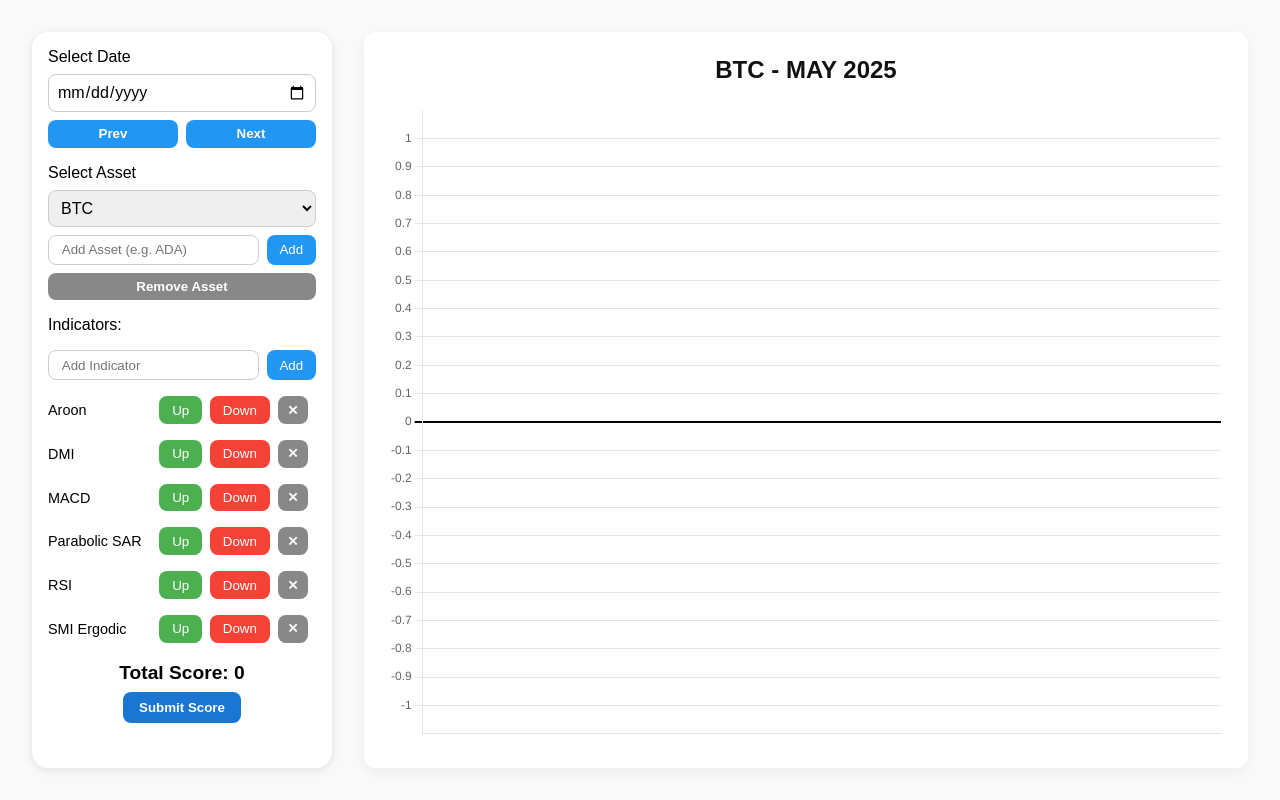
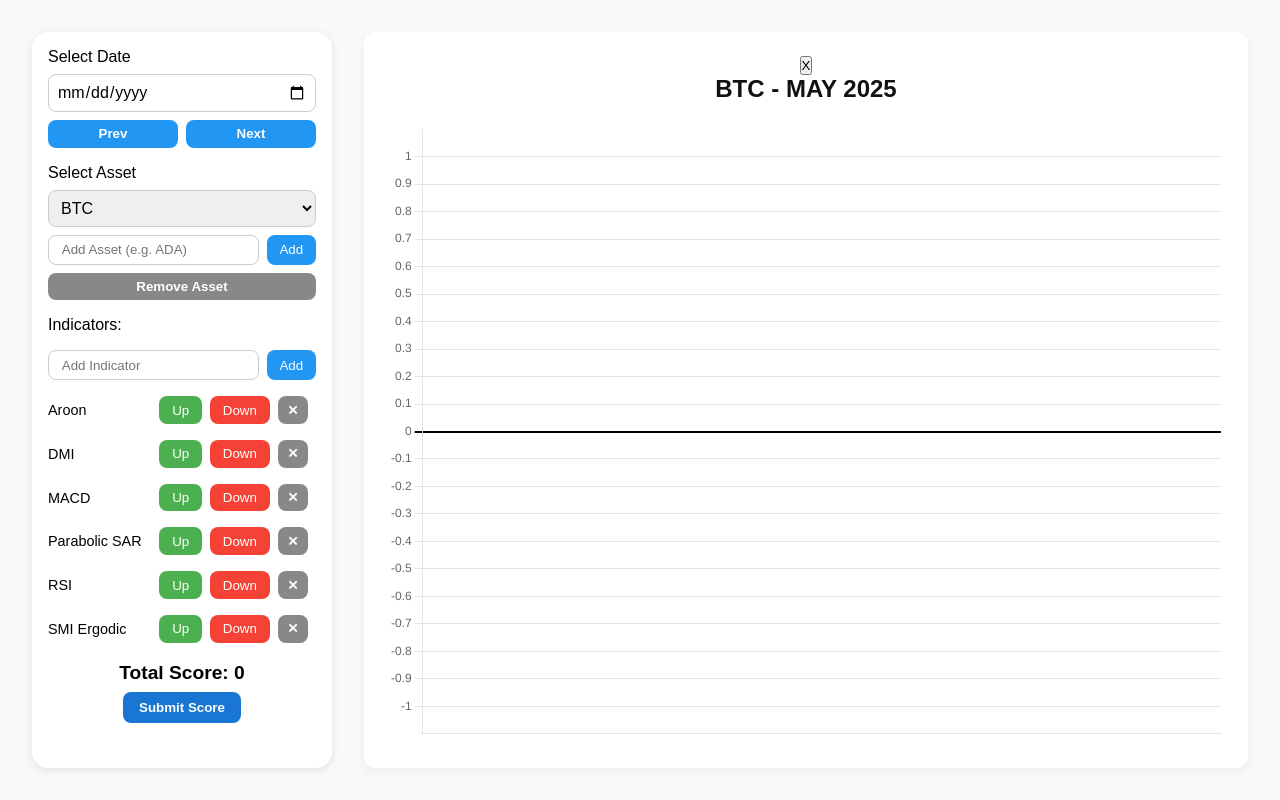
Before and after one commit to brandon6190/indigraph, a React (Vite) app: page / in a window 1280 px wide. Built offline with nearby package versions, Linux system fonts and the light colour scheme.

Commit message:
Created a button to clear the current chart, and is able to asking the user to confirm to delete the chart

```diff
--- a/src/App.jsx
+++ b/src/App.jsx
@@ -109,6 +109,21 @@
     setScores({});
   };
 
+  const clearChartForCurrentMonth = () => {
+    const confirmDelete = window.confirm(`Are you sure you want to clear all chart data for ${asset} - ${currentMonth}?`);
+    if (!confirmDelete) return;
+
+    const stored = JSON.parse(localStorage.getItem('chartData')) || {};
+    const assetData = stored[asset] || {};
+
+    delete assetData[currentMonth];
+
+    stored[asset] = assetData;
+    localStorage.setItem('chartData', JSON.stringify(stored));
+    setChartData([]);
+  };
+
+
   // Sync chartData on asset/month change
   useEffect(() => {
     const stored = JSON.parse(localStorage.getItem('chartData')) || {};
@@ -152,6 +167,11 @@
         <TotalScoreDisplay scores={scores} onSubmit={handleSubmit} />
       </div>
       <div className="score-chart">
+        <button
+          className="clear-chart-btn"
+          onClick={clearChartForCurrentMonth}
+          title={`Clear ${asset} - ${currentMonth}`}
+        >X</button>
         <ScoreChartTitle asset={asset} currentMonth={currentMonth} />
         <ScoreChart data={chartData} />
       </div>
```
